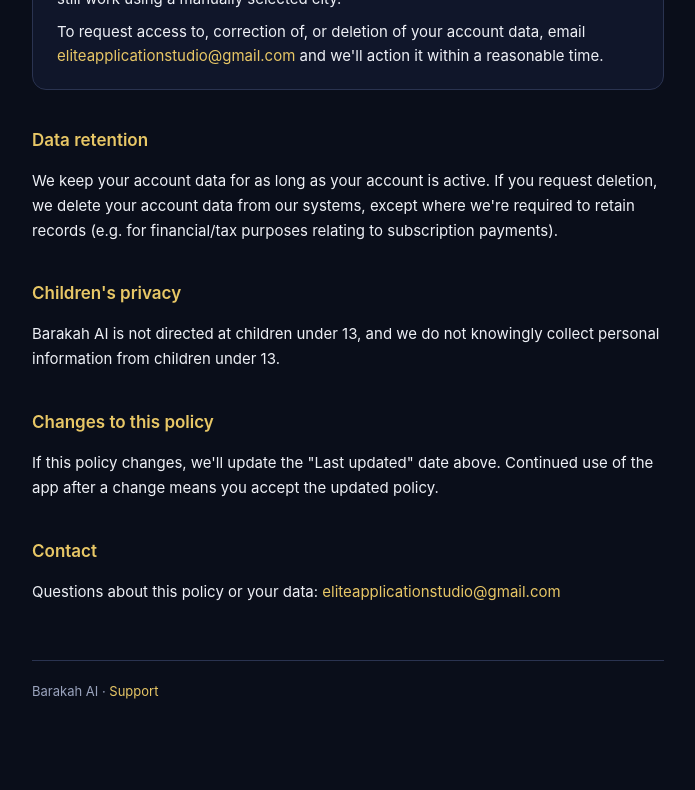
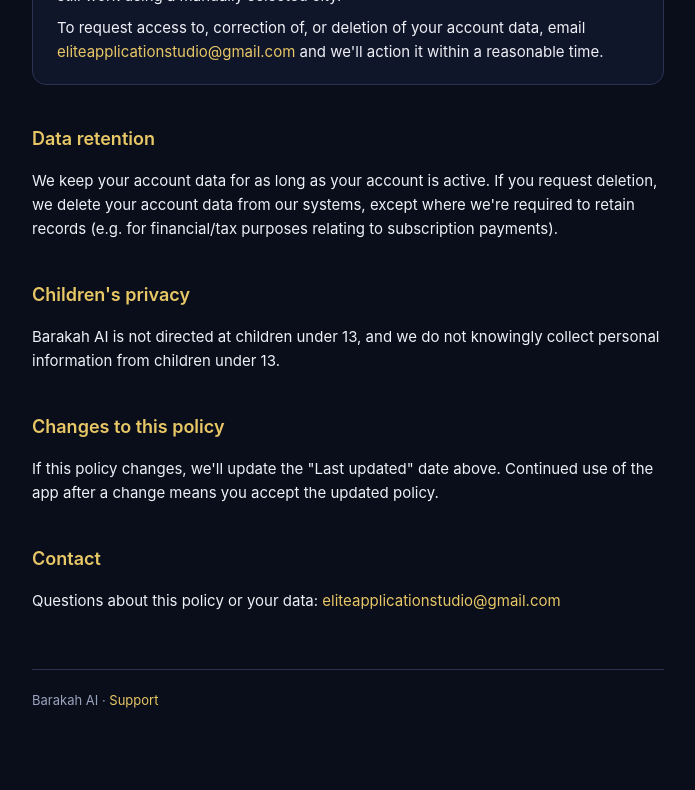
Before and after one commit to easkandarpetra/barakah-ai-support, a website: page privacy/index.html in a window 1280 px wide. Shown: the part 1192-1982 px from the top of the page, without its empty margins (292-987 px from the left). Drawn offline with Linux system fonts and the light colour scheme.

Commit message:
Extract shared stylesheet, add npm dev-server setup

```diff
--- a/privacy/index.html
+++ b/privacy/index.html
@@ -4,76 +4,10 @@
 <meta charset="utf-8">
 <meta name="viewport" content="width=device-width, initial-scale=1">
 <title>Barakah AI — Privacy Policy</title>
-<style>
-  :root {
-    --bg: #0a0e1a;
-    --panel: #10162a;
-    --border: #2a3350;
-    --gold: #d4af37;
-    --gold-soft: #e8c766;
-    --text: #eef0f6;
-    --text-dim: #9aa3bd;
-  }
-  * { box-sizing: border-box; }
-  body {
-    margin: 0;
-    background: var(--bg);
-    color: var(--text);
-    font-family: -apple-system, BlinkMacSystemFont, "Segoe UI", Roboto, sans-serif;
-    line-height: 1.65;
-  }
-  .wrap {
-    max-width: 680px;
-    margin: 0 auto;
-    padding: 64px 24px 80px;
-  }
-  .brand {
-    display: flex;
-    align-items: center;
-    gap: 12px;
-    margin-bottom: 8px;
-  }
-  .brand .icon {
-    width: 44px; height: 44px;
-    border-radius: 12px;
-    background: linear-gradient(135deg, var(--gold-soft), var(--gold));
-    display: flex; align-items: center; justify-content: center;
-    font-size: 22px;
-  }
-  .brand h1 { font-size: 22px; margin: 0; font-weight: 600; }
-  .meta { color: var(--text-dim); margin: 0 0 40px; font-size: 14px; }
-  h2 {
-    font-size: 17px;
-    color: var(--gold-soft);
-    margin: 36px 0 10px;
-    font-weight: 600;
-  }
-  p, li { color: var(--text); font-size: 15px; }
-  ul { padding-left: 20px; margin: 8px 0; }
-  li { margin-bottom: 6px; }
-  .card {
-    background: var(--panel);
-    border: 1px solid var(--border);
-    border-radius: 14px;
-    padding: 20px 24px;
-    margin-top: 12px;
-  }
-  a { color: var(--gold-soft); text-decoration: none; }
-  a:hover { text-decoration: underline; }
-  table { width: 100%; border-collapse: collapse; font-size: 14px; }
-  th, td { text-align: left; padding: 8px 0; border-bottom: 1px solid var(--border); }
-  th { color: var(--text-dim); font-weight: 500; }
-  footer {
-    margin-top: 56px;
-    padding-top: 20px;
-    border-top: 1px solid var(--border);
-    color: var(--text-dim);
-    font-size: 13px;
-  }
-</style>
+<link rel="stylesheet" href="../styles.css">
 </head>
 <body>
-  <div class="wrap">
+  <div class="wrap wide">
     <div class="brand">
       <div class="icon">🌙</div>
       <h1>Barakah AI</h1>
--- /dev/null
+++ b/styles.css
@@ -0,0 +1,83 @@
+:root {
+  --bg: #0a0e1a;
+  --panel: #10162a;
+  --border: #2a3350;
+  --gold: #d4af37;
+  --gold-soft: #e8c766;
+  --text: #eef0f6;
+  --text-dim: #9aa3bd;
+}
+
+* { box-sizing: border-box; }
+
+body {
+  margin: 0;
+  background: var(--bg);
+  color: var(--text);
+  font-family: -apple-system, BlinkMacSystemFont, "Segoe UI", Roboto, sans-serif;
+  line-height: 1.6;
+}
+
+.wrap {
+  max-width: 640px;
+  margin: 0 auto;
+  padding: 64px 24px 80px;
+}
+.wrap.wide { max-width: 680px; }
+
+.brand {
+  display: flex;
+  align-items: center;
+  gap: 12px;
+  margin-bottom: 8px;
+}
+.brand .icon {
+  width: 44px; height: 44px;
+  border-radius: 12px;
+  background: linear-gradient(135deg, var(--gold-soft), var(--gold));
+  display: flex; align-items: center; justify-content: center;
+  font-size: 22px;
+}
+.brand h1 { font-size: 22px; margin: 0; font-weight: 600; }
+
+.tagline { color: var(--text-dim); margin: 0 0 40px; font-size: 15px; }
+.meta { color: var(--text-dim); margin: 0 0 40px; font-size: 14px; }
+
+h2 {
+  font-size: 18px;
+  color: var(--gold-soft);
+  margin: 40px 0 12px;
+  font-weight: 600;
+}
+
+p, li { color: var(--text); font-size: 15px; }
+ul { padding-left: 20px; margin: 8px 0; }
+li { margin-bottom: 6px; }
+
+.card {
+  background: var(--panel);
+  border: 1px solid var(--border);
+  border-radius: 14px;
+  padding: 20px 24px;
+  margin-top: 12px;
+}
+
+a { color: var(--gold-soft); text-decoration: none; }
+a:hover { text-decoration: underline; }
+
+.faq-item { margin-bottom: 20px; }
+.faq-item:last-child { margin-bottom: 0; }
+.faq-q { font-weight: 600; margin: 0 0 4px; color: var(--text); }
+.faq-a { margin: 0; color: var(--text-dim); font-size: 14.5px; }
+
+table { width: 100%; border-collapse: collapse; font-size: 14px; }
+th, td { text-align: left; padding: 8px 0; border-bottom: 1px solid var(--border); }
+th { color: var(--text-dim); font-weight: 500; }
+
+footer {
+  margin-top: 56px;
+  padding-top: 20px;
+  border-top: 1px solid var(--border);
+  color: var(--text-dim);
+  font-size: 13px;
+}
```
Also changed, not shown: index.html (+1 -74 lines), package.json (added, +11 -0 lines), 2 other files.
